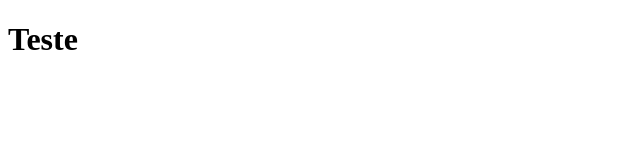
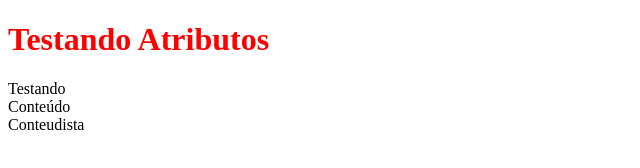
Before and after one commit to Antonio880/Rocketseat-Classes, a plain HTML site: page atributos.html in a window 1280 px wide. Shown: the whole page, without its empty margins (0-640 px from the left). Drawn offline with Linux system fonts and the light colour scheme.

Commit message:
Atualização

```diff
--- a/atributos.html
+++ b/atributos.html
@@ -4,9 +4,23 @@
     <meta charset="UTF-8">
     <meta http-equiv="X-UA-Compatible" content="IE=edge">
     <meta name="viewport" content="width=device-width, initial-scale=1.0">
-    <title>Document</title>
+    <title>Atributos</title>
 </head>
 <body>
-    <h1>Teste</h1>
+    <div class="carrinho" style="color: red;">
+    <!--hiden faz com que a tag suma-->
+        <h1>Testando Atributos</h1>
+    </div>
+    <div tabindex="1">
+        Testando
+    </div>
+    <div tabindex="3">
+        Conteúdo
+    </div>
+    <div tabindex="2">
+        Conteudista
+    </div>
+
 </body>
 </html>
+<!--contenteditable="true"data-qualquer-nome=""-->
```
Also changed, not shown: aninhamentodetag.html (added, +17 -0 lines).
